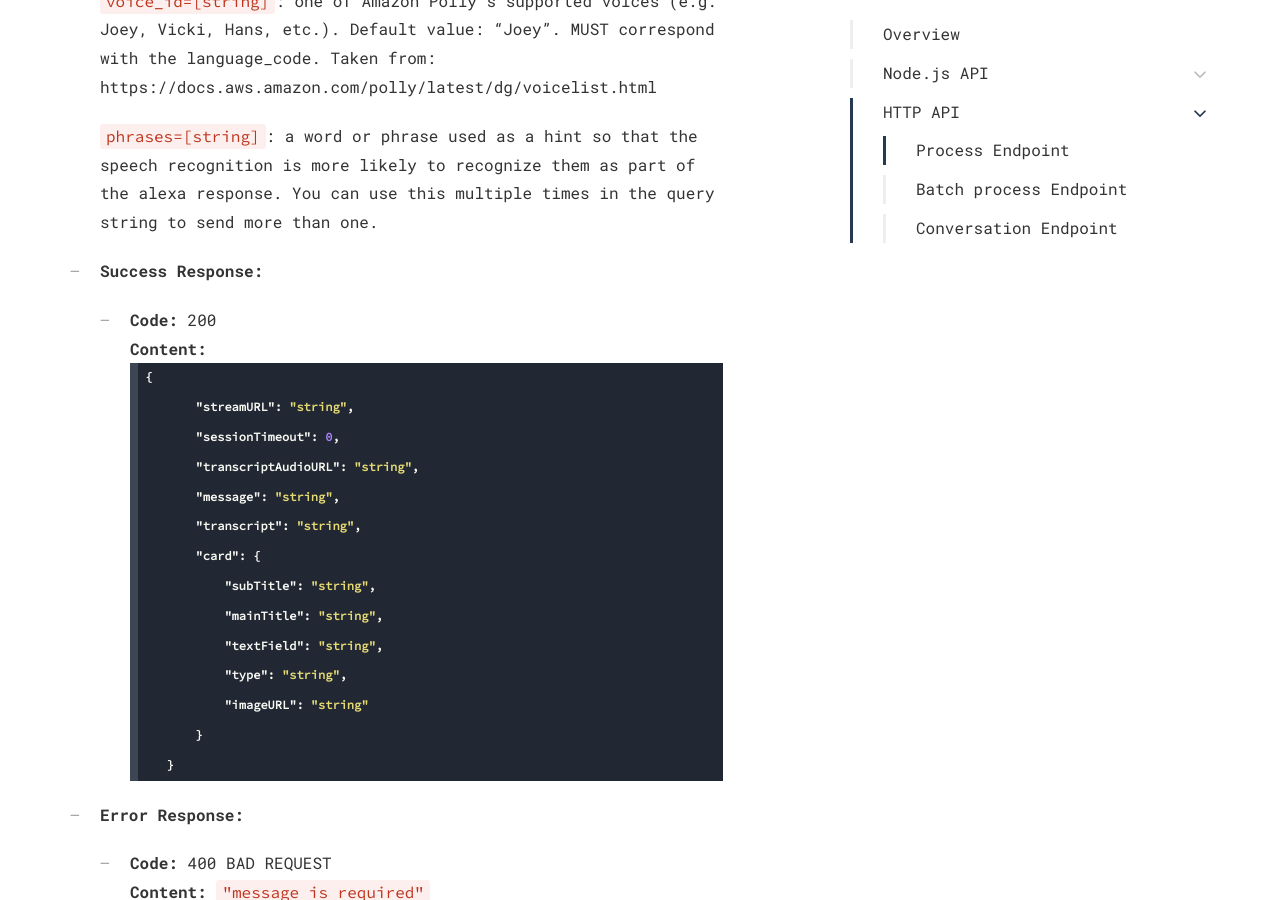
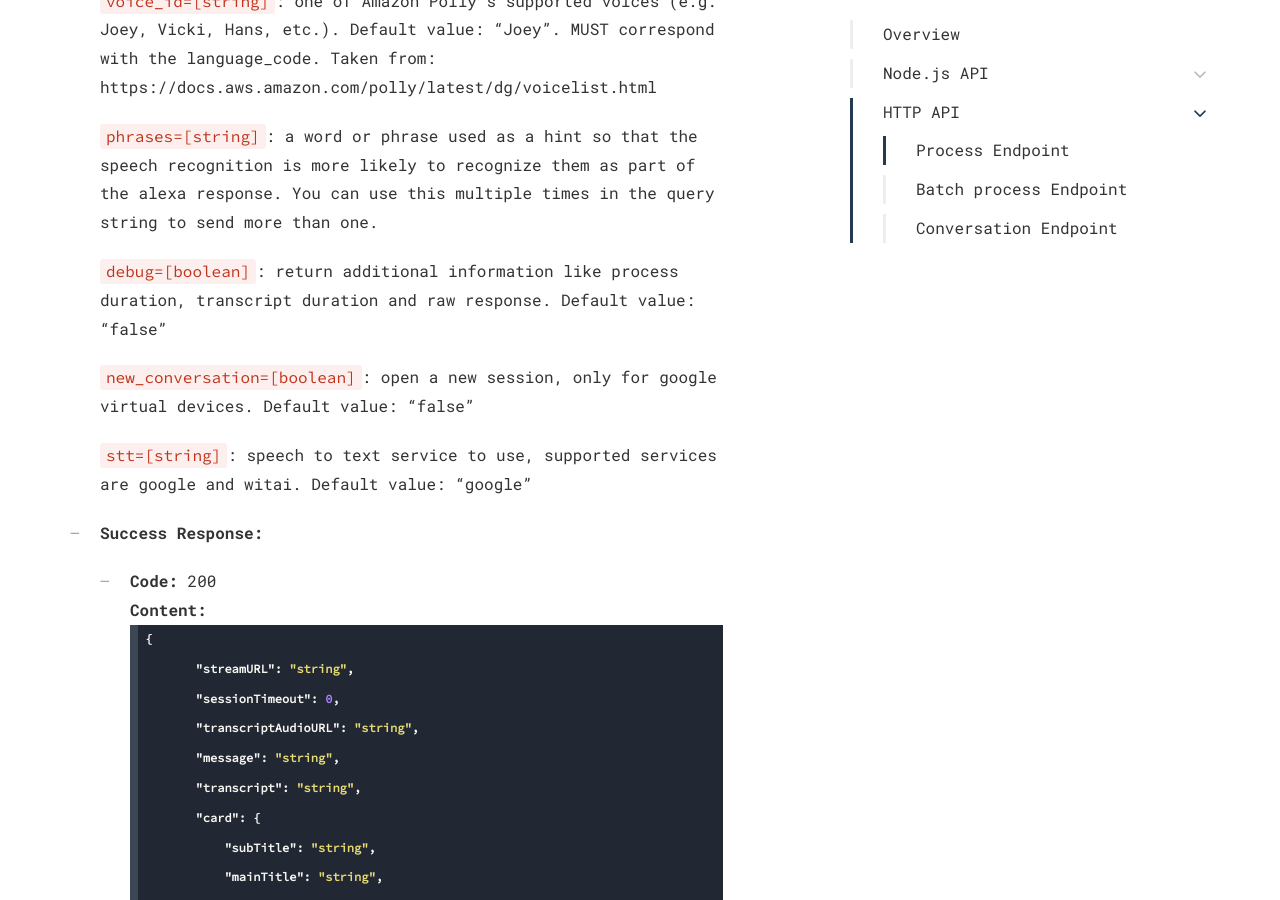
Before and after one commit to bespoken/bespoken-docs, a Jekyll site: the page built from end-to-end/api.md, in a window 1280 px wide and 900 px high, scrolled down 3097 px. Built offline with Jekyll 4.4.1, drawn with Linux system fonts in a browser that asks for light colours; nearby versions of some CDN libraries; some web fonts are replaced; comment, search, counter and statistics services are not loaded; some of the changed text lies outside the part shown.

Commit message:
update documentation for http process and batch process endpoints

```diff
--- a/end-to-end/api.md
+++ b/end-to-end/api.md
@@ -101,7 +101,14 @@ https://virtual-device.bespoken.io
 
    `voice_id=[string]`: one of Amazon Polly's supported voices (e.g. Joey, Vicki, Hans, etc.). Default value: "Joey". MUST correspond with the language_code. Taken from: https://docs.aws.amazon.com/polly/latest/dg/voicelist.html
 
-	`phrases=[string]`: a word or phrase used as a hint so that the speech recognition is more likely to recognize them as part of the alexa response. You can use this multiple times in the query string to send more than one.
+   `phrases=[string]`: a word or phrase used as a hint so that the speech recognition is more likely to recognize them as part of the alexa response. You can use this multiple times in the query string to send more than one.
+
+   `debug=[boolean]`: return additional information like process duration, transcript duration and raw response. Default value: "false"
+
+   `new_conversation=[boolean]`: open a new session, only for google virtual devices.
+    Default value: "false"
+
+   `stt=[string]`: speech to text service to use, supported services are google and witai. Default value: "google"
 
 * **Success Response:**
 
@@ -176,6 +183,10 @@ Receives multiple messages and expected phrases in an object array. The goal of
    `voice_id=[string]`: one of Amazon Polly's supported voices (e.g. Joey, Vicki, Hans, etc.). Default value: "Joey". MUST correspond with the language_code. Taken from: https://docs.aws.amazon.com/polly/latest/dg/voicelist.html
 
    `async_mode=[boolean]`: process the messages in the background, results can be obtained in the conversation endpoint. Default value: "false".
+
+   `debug=[boolean]`: return additional information like process duration, transcript duration and raw response. Default value: "false"
+
+   `stt=[string]`: speech to text service to use, supported services are google and witai. Default value: "google"
 
 * **Data Params**
 
```
